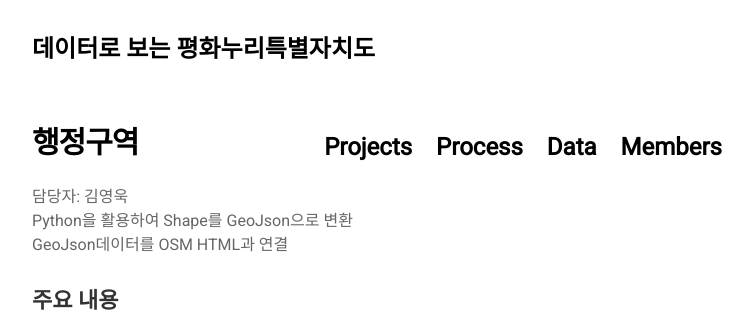
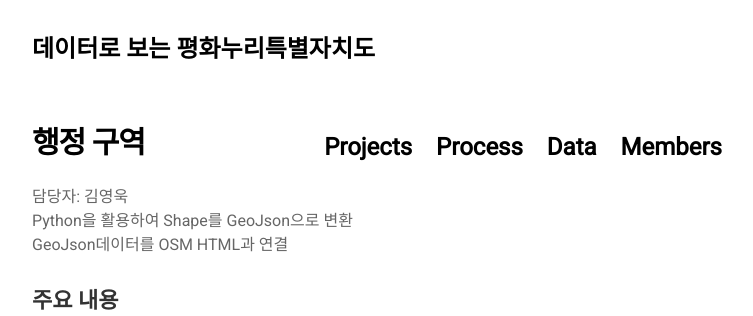
Before and after one commit to jinuew/SICM2002-6, a Jekyll site: the page built from projects/proj-1.md, in a window 1280 px wide. Shown: the top 316 px of the page, without its empty margins (263-1016 px from the left). Built offline with Jekyll 4.4.1, drawn with Linux system fonts in a browser that asks for light colours; nearby versions of some CDN libraries; our own code applies the rules of GitHub Pages for plain Markdown files.

```diff
--- a/projects/proj-1.md
+++ b/projects/proj-1.md
@@ -1,4 +1,4 @@
-# 행정구역
+# 행정 구역
 
 담당자: 김영욱<br>
 Python을 활용하여 Shape를 GeoJson으로 변환<br>
```
